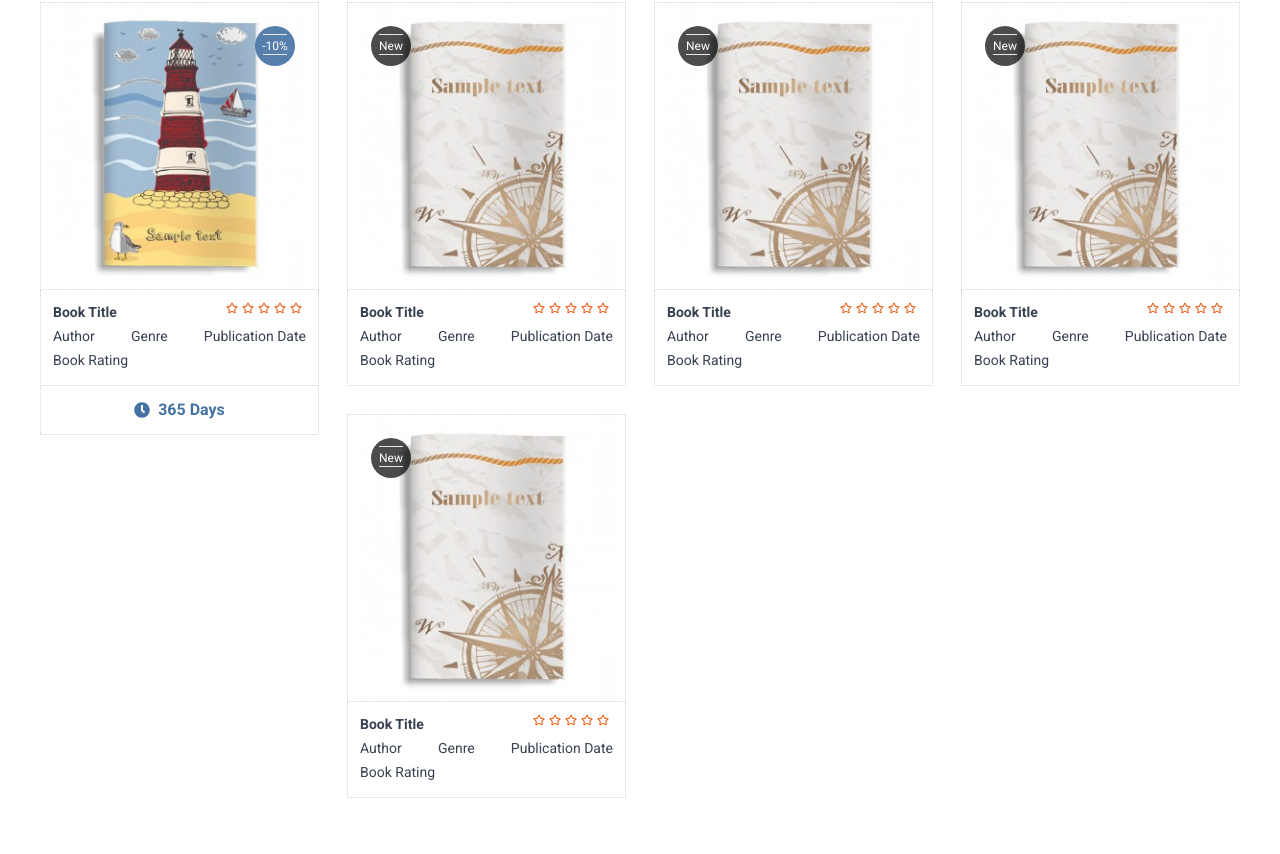
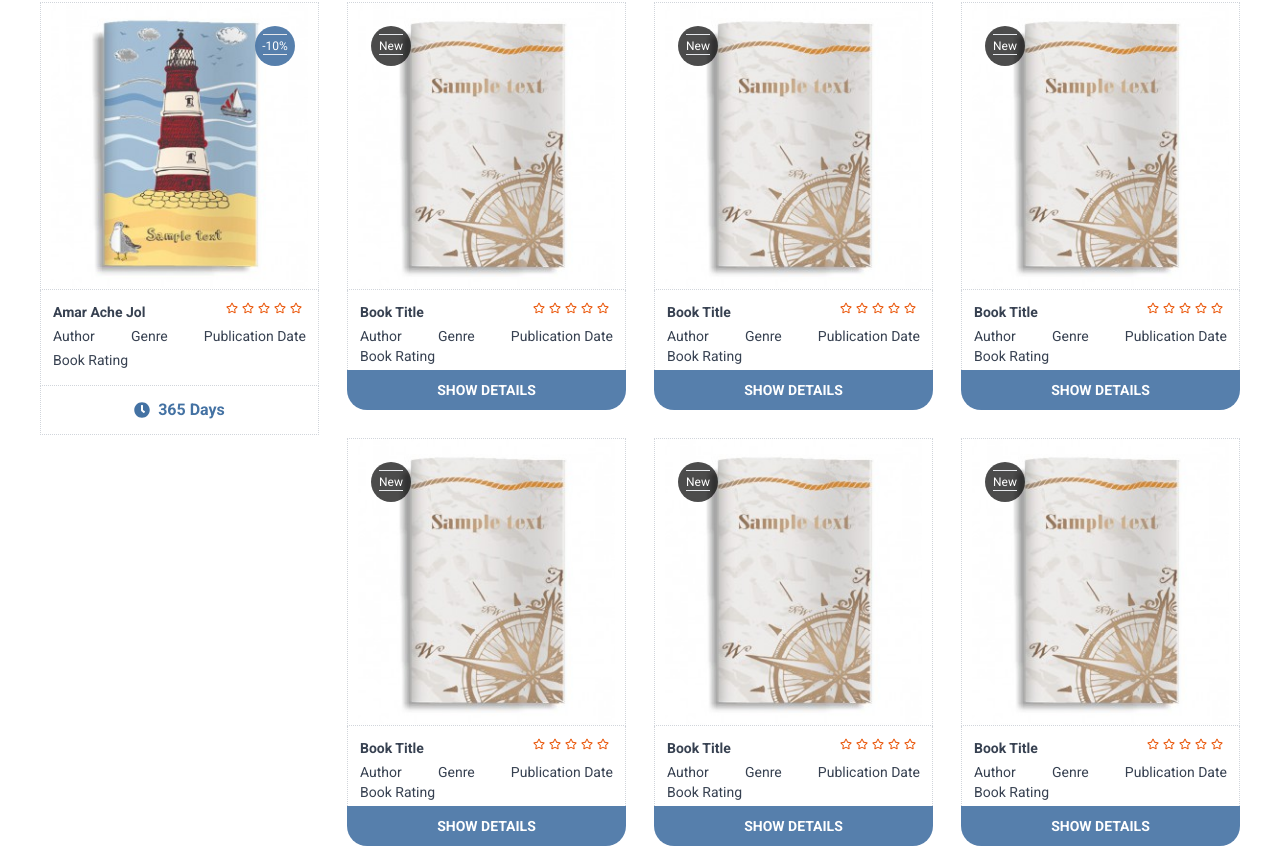
Before and after one commit to Sumon092/boi_ghor_client, a React (Vite) app: page / in a window 1280 px wide. Shown: the part 838-1692 px from the top of the page. Before the commit the page ends 1644 px from the top, so only its background shows below. Built offline with nearby package versions, Linux system fonts and the light colour scheme.

Commit message:
detail button added

```diff
--- a/src/components/BestSeller.tsx
+++ b/src/components/BestSeller.tsx
@@ -7,7 +7,7 @@ const BestSeller = () => {
   return (
     <>
       <div className="relative">
-        <div className="h-96 relative transition-all duration-300 ease-in-out transform hover:opacity-90 hover:scale-105">
+        <div className=" relative transition-all duration-300 ease-in-out transform hover:opacity-90 hover:scale-105">
           <div className="h-72 border border-dotted border-gray-300  flex justify-center items-center relative">
             <img className="h-full" src={bookImage} alt="" />
           </div>
@@ -43,7 +43,7 @@ const BestSeller = () => {
             </div>
           </div>
 
-          <div className="p-3 border border-dotted border-gray-300 border-t-0 text-sm text-gray-700 h-[96px]">
+          <div className="p-3 border border-dotted border-gray-300 border-t-0 border-b-0 text-sm text-gray-700 max-h-[80px]">
             <div className="flex justify-between mb-1">
               <span className="hover:text-[#4472a3] font-bold text-md">
                 Book Title
@@ -56,12 +56,19 @@ const BestSeller = () => {
                 <FaRegStar className="mr-1" />
               </span>
             </div>
-            <div className="flex justify-between mb-1">
+            <div className="flex justify-between">
               <span className="text-sm hover:text-[#4472a3]">Author</span>
               <span className="text-sm hover:text-[#4472a3]">Genre</span>
               <span>Publication Date</span>
             </div>
-            <span>Book Rating</span>
+            <div className="p-0 mb-0">
+              <span>Book Rating</span>
+            </div>
+          </div>
+          <div className="flex justify-center item-center w-full bg-[#4472a3]/90 p-0 text-white detail-button hover:bg-[#4472a3]">
+            <Button className="w-full border-0 font-bold" variant="outline">
+              SHOW DETAILS
+            </Button>
           </div>
         </div>
         <div className="h-10 w-10 rounded-full bg-black/70 absolute top-6 left-6 flex flex-col justify-center items-center text-white p-2">
--- a/src/components/CategoriesList.tsx
+++ b/src/components/CategoriesList.tsx
@@ -5,7 +5,6 @@ import { FaAngleRight} from "react-icons/fa";
 const CategoriesList = () => {
     return (
         <>
-
         <div className="flex justify-items-start items-center bg-[#4472a3]  w-full">
           <Button>
             <HiMenu className="text-white" size="25" />
@@ -13,8 +12,8 @@ const CategoriesList = () => {
           <h3 className="font-bold text-white">CATEGORIES</h3>
         </div>
         <div className="flex flex-col p-5">
-          <div className="flex justify-between text-sm">
-            <span className="mb-5 text-sm hover:text-[#4472a3] cursor-pointer">
+          <div className="flex justify-between text-sm cursor-pointer hover:text-[#4472a3]">
+            <span className="mb-5 text-sm hover:text-[#4472a3]">
               Fiction
             </span>
             <FaAngleRight className="font-normal text-sm hover:text-[#4472a3] cursor-pointer  text-gray-500" />
--- a/src/components/Deals.tsx
+++ b/src/components/Deals.tsx
@@ -45,6 +45,8 @@ const Deals = () => {
           <BestSeller />
           <BestSeller />
           <BestSeller />
+          <BestSeller />
+          <BestSeller />
         </div>
       </div>
     </div>
--- a/src/components/HotDeals.tsx
+++ b/src/components/HotDeals.tsx
@@ -52,7 +52,7 @@ const HotDeals = () => {
           <div className="p-3 border border-dotted border-gray-300 border-t-0 text-sm text-gray-700 h-[96px]">
             <div className="flex justify-between mb-1">
               <span className="hover:text-[#4472a3] font-bold text-md">
-                Book Title
+               Amar Ache Jol
               </span>
               <span className="flex text-orange-600 text-xs cursor-pointer">
                 <FaRegStar className="mr-1" />
--- a/src/styles/Banner.css
+++ b/src/styles/Banner.css
@@ -149,3 +149,7 @@
   background-color: #597593;
   animation-play-state: paused;
 }
+
+.detail-button{
+  border-radius: 0px 0px 20px 20px;
+}
```
